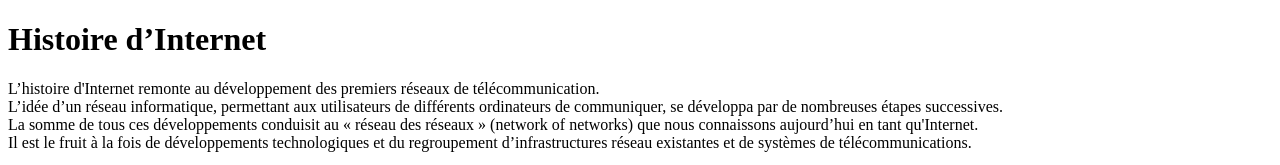
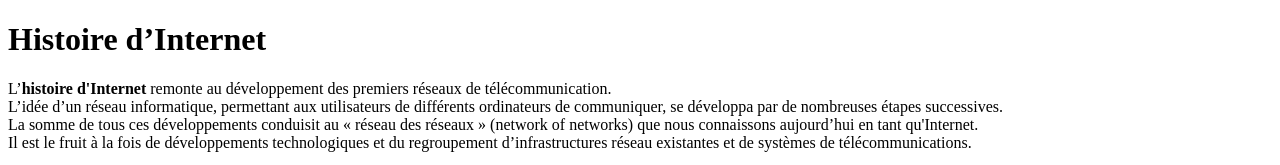
Before and after one commit to Meshak-okonda/projet1KDA, a plain HTML site: page Histoire_d'Internet.html in a window 1280 px wide. Shown: the top 165 px of the page. Drawn offline with Linux system fonts and the light colour scheme.

Commit message:
Seconde et dernière version, avec toutes les améliorations!

```diff
--- a/Histoire_d'Internet.html
+++ b/Histoire_d'Internet.html
@@ -8,7 +8,7 @@
 
 <body>
     <h1>Histoire d’Internet</h1>
-<p>L’histoire d'Internet remonte au développement des premiers réseaux de télécommunication. <br>
+<p>L’<strong>histoire d'Internet</strong>  remonte au développement des premiers réseaux de télécommunication. <br>
     L’idée d’un réseau informatique, permettant aux utilisateurs de différents ordinateurs de
     communiquer, se développa par de nombreuses étapes successives. <br> La somme de tous ces
     développements conduisit au « réseau des réseaux » (network of networks) que nous
```
